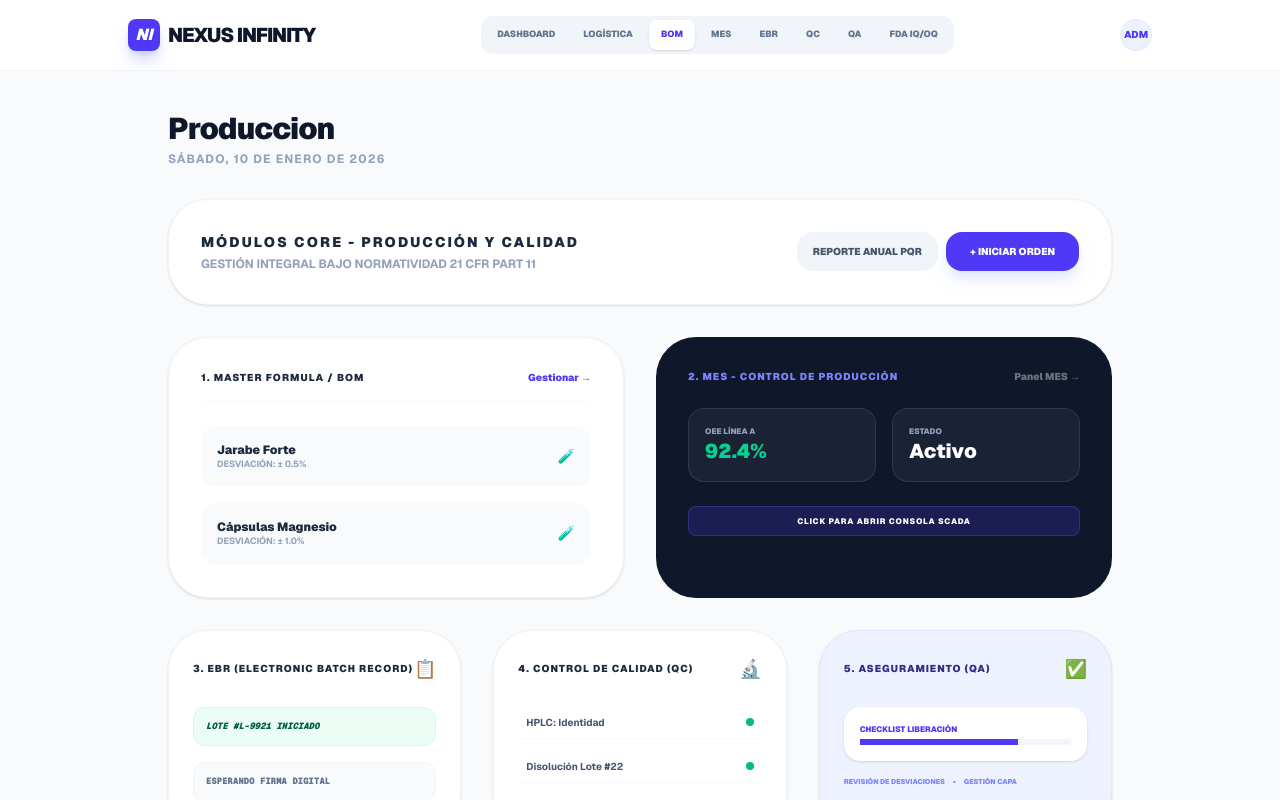
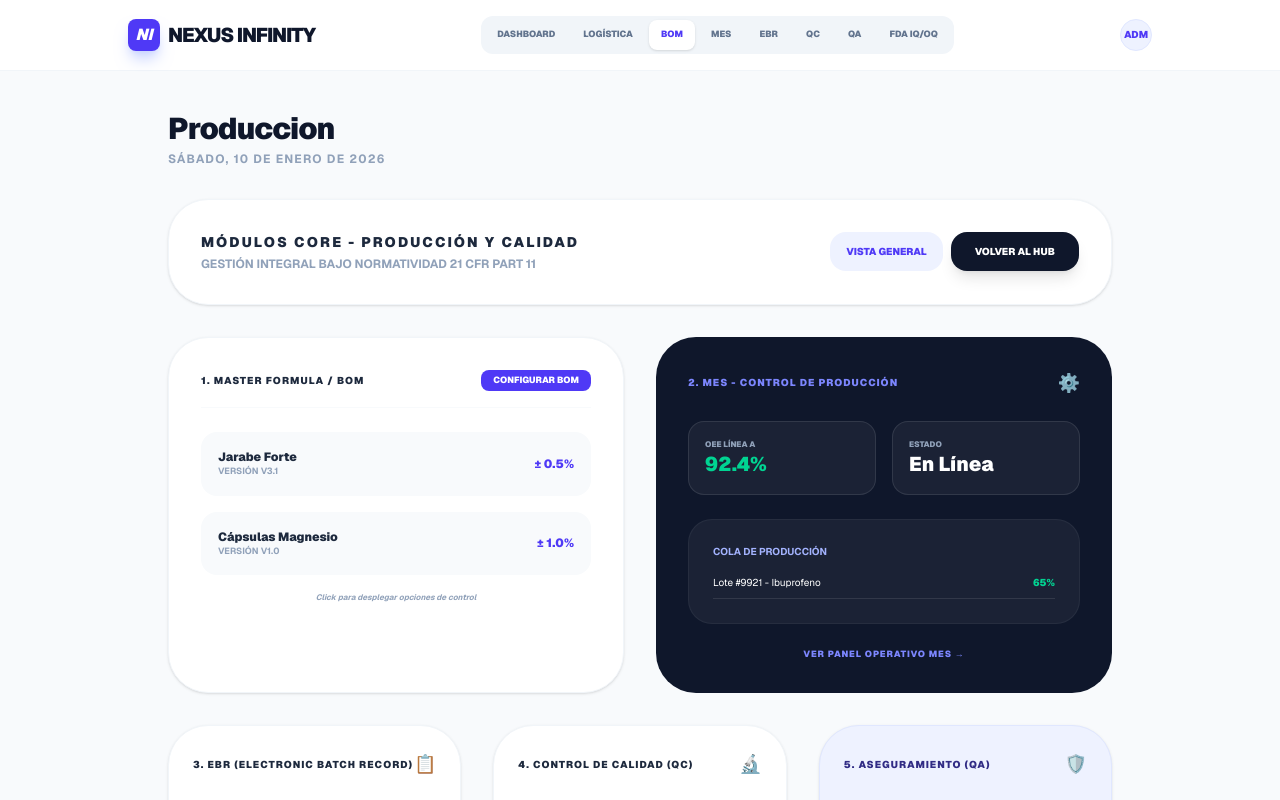
Before and after one commit to adarista012/pharma-smarth-erp, a Next.js app: page / in a window 1280 px wide. Both pictures are taken after a click on the button "BOM". Shown: the top 800 px of the page. Built offline with nearby package versions, Linux system fonts and the light colour scheme.

Commit message:
list bom

```diff
--- a/app/page.tsx
+++ b/app/page.tsx
@@ -588,7 +588,11 @@ export default function PharmaERP() {
     </div>
   )
   // --- NUEVO COMPONENTE: GESTIÓN DE FÓRMULAS MAESTRAS ---
-  const ProduccionYCalidad = () => (
+  const ProduccionYCalidad = () => {
+    // Estado para controlar si mostramos la lista de fórmulas o el menú de opciones del BOM
+    const [showBOMOptions, setShowBOMOptions] = React.useState(false)
+
+    return (
       <div className='animate-in fade-in zoom-in duration-500 space-y-8 pb-10'>
         {/* HEADER TÉCNICO CORE */}
         <div className='bg-white p-8 rounded-[2.5rem] border border-slate-100 shadow-sm flex flex-col md:flex-row justify-between items-start md:items-center gap-4'>
@@ -602,68 +606,138 @@ export default function PharmaERP() {
           </div>
           <div className='flex gap-2'>
             <button
-            onClick={() => setTab('qa')}
-            className='bg-slate-100 text-slate-600 px-4 py-3 rounded-2xl font-black text-[10px] uppercase hover:bg-slate-200 transition-colors'
-          >
-            Reporte Anual PQR
+              onClick={() => setShowBOMOptions(false)}
+              className={`px-4 py-3 rounded-2xl font-black text-[10px] uppercase transition-all ${
+                !showBOMOptions
+                  ? 'bg-indigo-50 text-indigo-600'
+                  : 'bg-slate-50 text-slate-400'
+              }`}
+            >
+              Vista General
             </button>
             <button
-            onClick={() => setTab('control_prod')}
-            className='bg-indigo-600 text-white px-6 py-3 rounded-2xl font-black text-[10px] uppercase shadow-lg shadow-indigo-100 hover:bg-indigo-700 transition-all'
-          >
-            + Iniciar Orden
+              onClick={() => setTab('dashboard')}
+              className='bg-slate-900 text-white px-6 py-3 rounded-2xl font-black text-[10px] uppercase shadow-lg'
+            >
+              Volver al Hub
             </button>
           </div>
         </div>
 
         {/* SECCIÓN 1 Y 2: BOM Y MES */}
         <div className='grid grid-cols-1 lg:grid-cols-2 gap-8'>
-        {/* 1. Gestión de Fórmulas Maestras (BOM) -> NAVEGA A PRODUCCION (RE-RENDER) O DASHBOARD BOM */}
-        <div
-          onClick={() => setTab('produccion')}
-          className='bg-white p-8 rounded-[2.5rem] border border-slate-100 shadow-sm space-y-6 cursor-pointer hover:border-indigo-300 transition-all group'
-        >
-          <div className='flex justify-between items-center border-b border-slate-50 pb-4'>
+          {/* 1. Gestión de Fórmulas Maestras (BOM) */}
+          <div
+            className={`bg-white p-8 rounded-[2.5rem] border transition-all duration-500 min-h-[350px] flex flex-col ${
+              showBOMOptions
+                ? 'border-indigo-500 shadow-indigo-100 shadow-2xl'
+                : 'border-slate-100 shadow-sm'
+            }`}
+          >
+            <div className='flex justify-between items-center border-b border-slate-50 pb-4 mb-6'>
               <h4 className='font-black text-slate-800 text-[10px] uppercase tracking-widest'>
                 1. Master Formula / BOM
               </h4>
-            <span className='text-[10px] font-black text-indigo-600 group-hover:translate-x-1 transition-transform'>
-              Gestionar →
-            </span>
-          </div>
-          <div className='space-y-4'>
-            {[
-              { n: 'Jarabe Forte', v: 'v3.1', e: 'Aprobado', d: '± 0.5%' },
-              { n: 'Cápsulas Magnesio', v: 'v1.0', e: 'Piloto', d: '± 1.0%' }
+              {!showBOMOptions ? (
+                <button
+                  onClick={() => setShowBOMOptions(true)}
+                  className='text-[9px] font-black bg-indigo-600 text-white px-3 py-1 rounded-lg hover:bg-indigo-700 transition-all'
+                >
+                  CONFIGURAR BOM
+                </button>
+              ) : (
+                <button
+                  onClick={() => setShowBOMOptions(false)}
+                  className='text-[9px] font-black text-slate-400 hover:text-rose-500'
+                >
+                  CERRAR ✕
+                </button>
+              )}
+            </div>
+
+            {!showBOMOptions ? (
+              <div className='space-y-4 animate-in fade-in slide-in-from-bottom-2'>
+                {[
+                  { n: 'Jarabe Forte', v: 'v3.1', d: '± 0.5%' },
+                  { n: 'Cápsulas Magnesio', v: 'v1.0', d: '± 1.0%' }
                 ].map((f, i) => (
                   <div
                     key={i}
-                className='p-4 bg-slate-50 rounded-2xl flex justify-between items-center'
+                    className='p-4 bg-slate-50 rounded-2xl flex justify-between items-center border border-transparent hover:border-indigo-100 transition-all cursor-pointer'
+                    onClick={() => setShowBOMOptions(true)}
                   >
                     <div>
                       <p className='text-xs font-black text-slate-800'>{f.n}</p>
                       <p className='text-[9px] text-slate-400 font-bold uppercase'>
-                    Desviación: {f.d}
-                  </p>
-                </div>
-                <div className='text-[14px]'>🧪</div>
-              </div>
-            ))}
-          </div>
-        </div>
-
-        {/* 2. MES - Planificación y Control -> NAVEGA A CONTROL_PROD */}
+                        Versión {f.v}
+                      </p>
+                    </div>
+                    <div className='text-indigo-600 text-xs font-black'>
+                      {f.d}
+                    </div>
+                  </div>
+                ))}
+                <p className='text-[8px] text-center text-slate-400 font-bold italic mt-2'>
+                  Click para desplegar opciones de control
+                </p>
+              </div>
+            ) : (
+              <div className='space-y-3 animate-in zoom-in-95 duration-300'>
+                {[
+                  {
+                    title: 'Fórmulas estándar y desviaciones permitidas',
+                    icon: '📏',
+                    color: 'bg-blue-50 text-blue-600'
+                  },
+                  {
+                    title: 'Control de versiones de fórmulas',
+                    icon: '📑',
+                    color: 'bg-indigo-50 text-indigo-600'
+                  },
+                  {
+                    title: 'Escalamiento de lotes (piloto a producción)',
+                    icon: '📈',
+                    color: 'bg-emerald-50 text-emerald-600'
+                  },
+                  {
+                    title: 'Cálculo automático de materiales',
+                    icon: '🧮',
+                    color: 'bg-amber-50 text-amber-600'
+                  }
+                ].map((opcion, i) => (
+                  <button
+                    key={i}
+                    className='w-full flex items-center gap-4 p-4 rounded-2xl border border-slate-50 hover:border-indigo-200 hover:bg-indigo-50/30 transition-all group text-left'
+                  >
+                    <div
+                      className={`w-10 h-10 ${opcion.color} rounded-xl flex items-center justify-center text-lg`}
+                    >
+                      {opcion.icon}
+                    </div>
+                    <div className='flex-1'>
+                      <p className='text-[10px] font-black text-slate-800 uppercase leading-tight'>
+                        {opcion.title}
+                      </p>
+                      <p className='text-[8px] text-slate-400 font-bold uppercase mt-0.5 group-hover:text-indigo-500'>
+                        Ejecutar Módulo →
+                      </p>
+                    </div>
+                  </button>
+                ))}
+              </div>
+            )}
+          </div>
+
+          {/* 2. MES - Planificación y Control */}
           <div
             onClick={() => setTab('control_prod')}
-          className='bg-slate-900 p-8 rounded-[2.5rem] text-white space-y-6 cursor-pointer hover:ring-4 ring-indigo-500/20 transition-all group'
+            className='bg-slate-900 p-8 rounded-[2.5rem] text-white space-y-6 cursor-pointer hover:ring-4 ring-indigo-500/20 transition-all group min-h-[350px]'
           >
             <div className='flex justify-between items-center'>
               <h4 className='font-black text-indigo-400 text-[10px] uppercase tracking-widest'>
                 2. MES - Control de Producción
               </h4>
-            <span className='text-[10px] font-black text-white/40 group-hover:text-white transition-colors'>
-              Panel MES →
-            </span>
+              <span className='text-lg'>⚙️</span>
             </div>
             <div className='grid grid-cols-2 gap-4'>
               <div className='bg-white/5 p-4 rounded-2xl border border-white/10'>
@@ -676,18 +750,27 @@ export default function PharmaERP() {
                 <p className='text-[8px] font-black text-slate-400 uppercase'>
                   Estado
                 </p>
-              <p className='text-xl font-black text-white'>Activo</p>
-            </div>
-          </div>
-          <div className='w-full bg-indigo-600/20 py-2 rounded-lg text-center text-[8px] font-black uppercase tracking-widest border border-indigo-500/30'>
-            Click para abrir Consola SCADA
-          </div>
-        </div>
-      </div>
-
-      {/* SECCIÓN 3, 4 Y 5: EBR, QC Y QA */}
+                <p className='text-xl font-black text-white'>En Línea</p>
+              </div>
+            </div>
+            <div className='p-6 bg-white/5 rounded-3xl border border-white/5 space-y-4'>
+              <p className='text-[10px] font-bold text-indigo-300 uppercase'>
+                Cola de Producción
+              </p>
+              <div className='flex justify-between items-center text-[10px] border-b border-white/10 pb-2'>
+                <span>Lote #9921 - Ibuprofeno</span>
+                <span className='text-emerald-400 font-black'>65%</span>
+              </div>
+            </div>
+            <p className='text-[9px] text-center font-black text-indigo-400 uppercase tracking-widest group-hover:translate-x-1 transition-transform'>
+              Ver Panel Operativo MES →
+            </p>
+          </div>
+        </div>
+
+        {/* SECCIÓN 3, 4 Y 5: EBR, QC Y QA (RESTAURADOS) */}
         <div className='grid grid-cols-1 lg:grid-cols-3 gap-8'>
-        {/* 3. EBR - Registro Electrónico -> NAVEGA A EBR */}
+          {/* 3. EBR - Registro Electrónico */}
           <div
             onClick={() => setTab('ebr')}
             className='bg-white p-6 rounded-[2.5rem] border border-slate-100 shadow-sm cursor-pointer hover:shadow-md transition-all group'
@@ -703,14 +786,15 @@ export default function PharmaERP() {
             <div className='space-y-4 font-mono text-[9px]'>
               <div className='p-3 bg-emerald-50 border border-emerald-100 rounded-xl text-emerald-800'>
                 <p className='font-black italic'>LOTE #L-9921 INICIADO</p>
+                <p className='text-[7px]'>Firma: USR_PROD_10-JAN</p>
               </div>
               <div className='p-3 bg-slate-50 border border-slate-100 rounded-xl text-slate-500'>
-              <p className='font-black'>ESPERANDO FIRMA DIGITAL</p>
-            </div>
-          </div>
-        </div>
-
-        {/* 4. QC - Control de Calidad -> NAVEGA A QC */}
+                <p className='font-black uppercase'>Checklist Pesaje OK</p>
+              </div>
+            </div>
+          </div>
+
+          {/* 4. QC - Control de Calidad */}
           <div
             onClick={() => setTab('qc')}
             className='bg-white p-6 rounded-[2.5rem] border border-slate-100 shadow-sm cursor-pointer hover:shadow-md transition-all group'
@@ -724,7 +808,8 @@ export default function PharmaERP() {
               </span>
             </div>
             <div className='space-y-3'>
-            {['HPLC: Identidad', 'Disolución Lote #22'].map((test, i) => (
+              {['HPLC: Identidad', 'Disolución Lote #22', 'Microbiología'].map(
+                (test, i) => (
                   <div
                     key={i}
                     className='flex justify-between items-center p-2 border-b border-slate-50'
@@ -734,14 +819,15 @@ export default function PharmaERP() {
                     </span>
                     <span className='w-2 h-2 bg-emerald-500 rounded-full'></span>
                   </div>
-            ))}
+                )
+              )}
               <p className='text-[8px] text-center font-black text-indigo-600 mt-4 uppercase'>
-              Ingresar resultados LIMS →
-            </p>
-          </div>
-        </div>
-
-        {/* 5. QA - Aseguramiento de Calidad -> NAVEGA A QA */}
+                Gestión de LIMS →
+              </p>
+            </div>
+          </div>
+
+          {/* 5. QA - Aseguramiento de Calidad */}
           <div
             onClick={() => setTab('qa')}
             className='bg-indigo-50 p-6 rounded-[2.5rem] border border-indigo-100 shadow-sm cursor-pointer hover:bg-indigo-100 transition-all group'
@@ -751,26 +837,29 @@ export default function PharmaERP() {
                 5. Aseguramiento (QA)
               </h4>
               <span className='text-lg group-hover:scale-110 transition-transform'>
-              ✅
-            </span>
-          </div>
-          <div className='bg-white p-4 rounded-2xl shadow-sm mb-4'>
-            <p className='text-[8px] font-black text-indigo-600 uppercase mb-1'>
-              Checklist Liberación
-            </p>
-            <div className='w-full bg-slate-100 h-1.5 rounded-full'>
+                🛡️
+              </span>
+            </div>
+            <div className='bg-white p-4 rounded-2xl shadow-sm mb-4 border border-indigo-100/50'>
+              <p className='text-[8px] font-black text-indigo-600 uppercase mb-2'>
+                Liberación de Lote
+              </p>
+              <div className='w-full bg-slate-100 h-1.5 rounded-full overflow-hidden'>
                 <div className='bg-indigo-600 h-full w-[75%]'></div>
               </div>
-          </div>
-          <div className='flex gap-2 text-[7px] font-black uppercase text-indigo-400'>
-            <span>Revisión de Desviaciones</span>
-            <span>•</span>
-            <span>Gestión CAPA</span>
+              <p className='text-[7px] text-slate-400 font-black mt-2 uppercase'>
+                ALCOA+ Status: Verified
+              </p>
+            </div>
+            <div className='flex justify-between text-[7px] font-black uppercase text-indigo-600 bg-white/50 p-2 rounded-lg'>
+              <span>CAPAs: 12</span>
+              <span>Desviaciones: 0</span>
             </div>
           </div>
         </div>
       </div>
     )
+  }
   // --- NUEVO COMPONENTE: MES (Manufacturing Execution System) ---
   const ControlProduccion = () => (
     <div className='animate-in fade-in zoom-in duration-500 space-y-6'>
```
Lines whose indentation alone changed are shown as unchanged.
